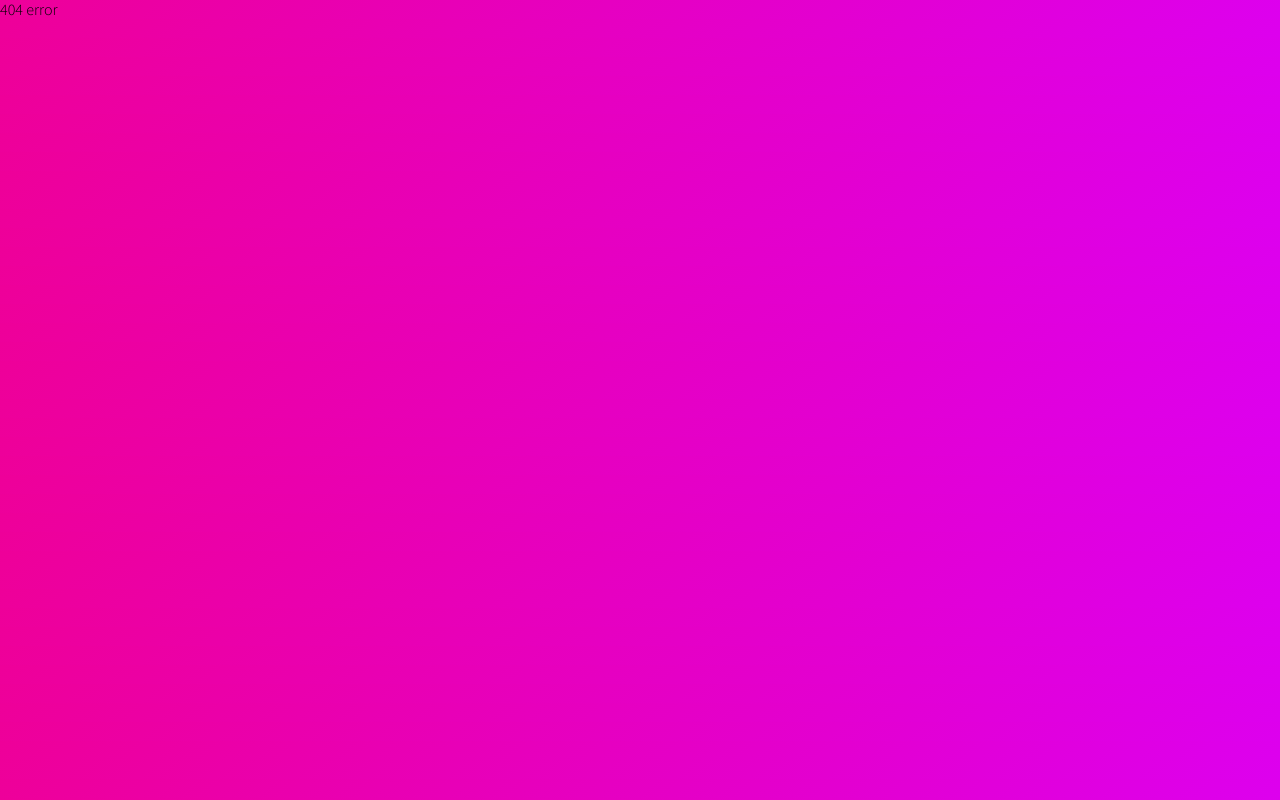
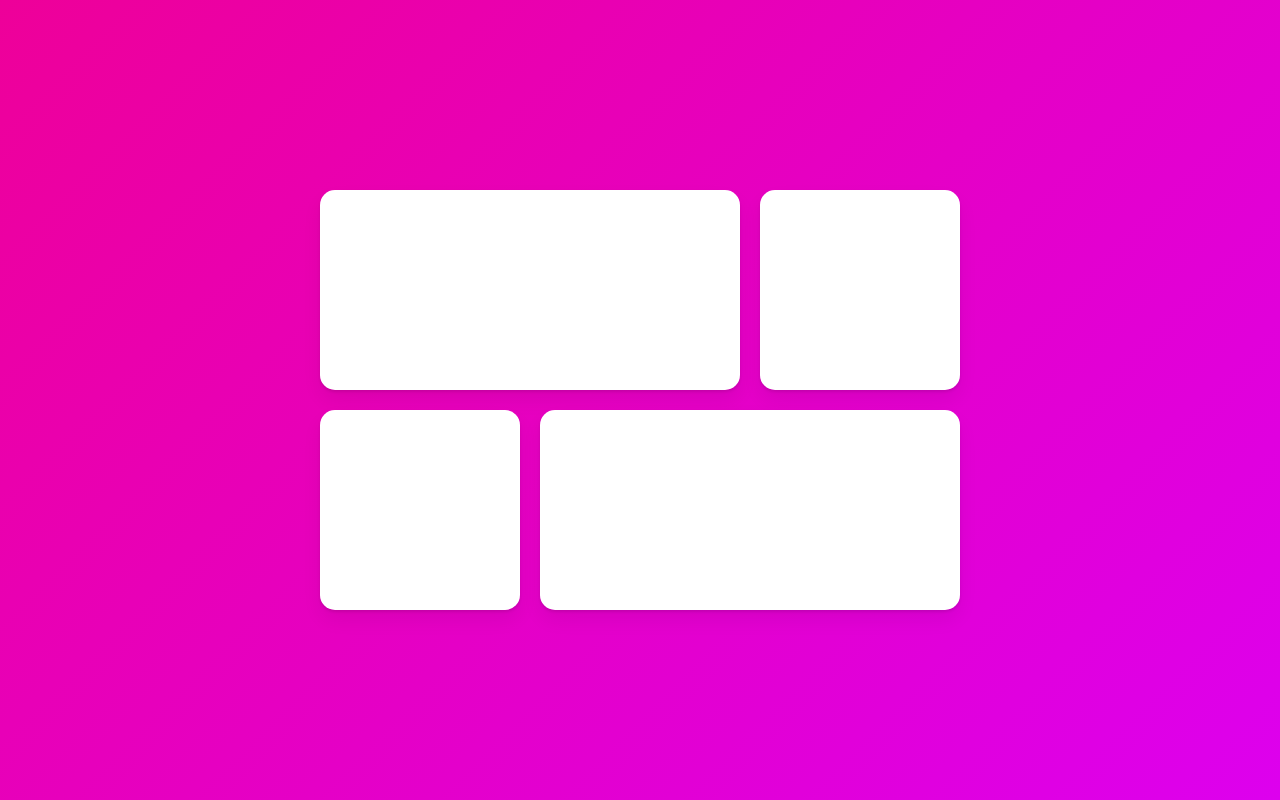
Before and after one commit to joohaem/prt-framer-motion, a React (Create React App) app: page /9 in a window 1280 px wide. Built offline with nearby package versions, Linux system fonts and the light colour scheme.

Commit message:
feat: 9. ModalLayout

```diff
--- a/src/components/common/Router.tsx
+++ b/src/components/common/Router.tsx
@@ -9,6 +9,7 @@ import Scroll from "pages/Scroll";
 import Path from "pages/Path";
 import Slider from "pages/Slider";
 import Layout from "pages/Layout";
+import ModalLayout from "pages/ModalLayout";
 
 export default function Router() {
   return (
@@ -24,6 +25,7 @@ export default function Router() {
         <Route path="/6" element={<Path />} />
         <Route path="/7" element={<Slider />} />
         <Route path="/8" element={<Layout />} />
+        <Route path="/9" element={<ModalLayout />} />
         <Route path="*" element={<Error404 />} />
       </Routes>
     </BrowserRouter>
--- /dev/null
+++ b/src/pages/ModalLayout.tsx
@@ -0,0 +1,72 @@
+import { AnimatePresence, motion } from "framer-motion";
+import { useState } from "react";
+import styled from "styled-components";
+
+export default function ModalLayout() {
+  const [whatId, setWhatId] = useState<null | string>(null);
+  console.log(whatId);
+  return (
+    <StWrapper>
+      <StGrid>
+        {["1", "2", "3", "4"].map((idx) => (
+          <StBox onClick={() => setWhatId(idx)} layoutId={idx} key={idx} />
+        ))}
+      </StGrid>
+      <AnimatePresence>
+        {whatId && (
+          <StOverlay
+            onClick={() => setWhatId(null)}
+            initial={{ backgroundColor: "rgba(0, 0, 0, 0)" }}
+            animate={{ backgroundColor: "rgba(0, 0, 0, 0.7)" }}
+            exit={{ backgroundColor: "rgba(0, 0, 0, 0)" }}
+          >
+            <StBox layoutId={whatId} style={{ width: "300px" }} />
+          </StOverlay>
+        )}
+      </AnimatePresence>
+    </StWrapper>
+  );
+}
+
+const StWrapper = styled.div`
+  height: 100vh;
+  width: 100vw;
+  display: flex;
+  justify-content: space-around;
+  align-items: center;
+`;
+
+const StGrid = styled.div`
+  display: grid;
+  grid-template-columns: repeat(3, 1fr);
+  width: 50vw;
+  gap: 20px;
+
+  div:first-child,
+  div:last-child {
+    grid-column: span 2;
+  }
+`;
+
+const StBox = styled(motion.div)`
+  height: 200px;
+
+  display: flex;
+  justify-content: center;
+  align-items: center;
+
+  background-color: white;
+  border-radius: 15px;
+  box-shadow: 0 2px 3px rgba(0, 0, 0, 0.1), 0 10px 20px rgba(0, 0, 0, 0.06);
+`;
+
+const StOverlay = styled(motion.div)`
+  width: 100%;
+  height: 100%;
+
+  position: absolute;
+
+  display: flex;
+  justify-content: center;
+  align-items: center;
+`;
```
Also changed, not shown: 1 other file (tests, documents, lock files or other folders).
